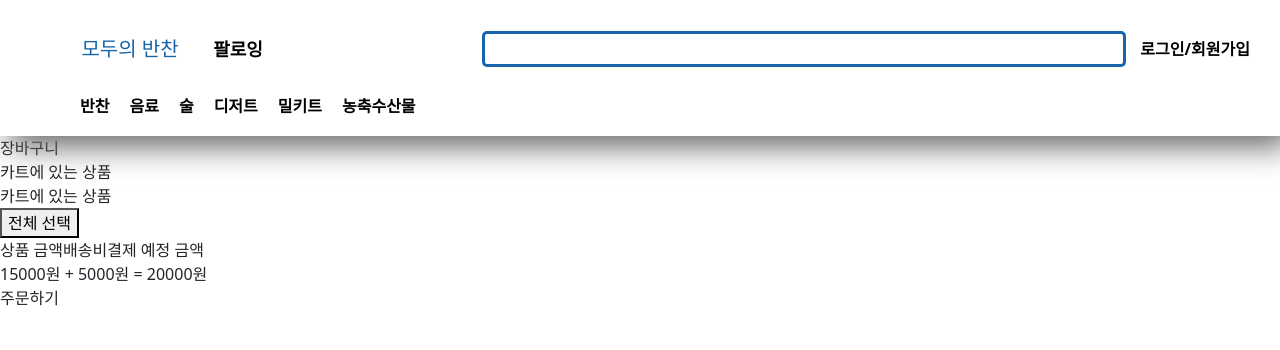
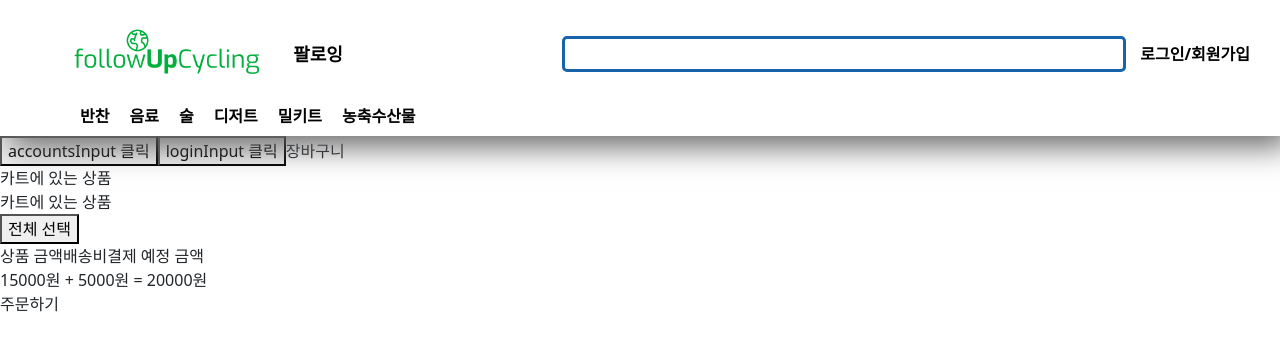
Before and after one commit to zoonong/modubanchan_front, a React (Create React App) app: page /#/Cart in a window 1280 px wide. Shown: the top 350 px of the page. Built offline with nearby package versions, Linux system fonts and the light colour scheme.

Commit message:
logo 제작

```diff
--- a/package.json
+++ b/package.json
@@ -43,10 +43,5 @@
       "last 1 firefox version",
       "last 1 safari version"
     ]
-  },
-  "proxy": {
-    "/api": {
-      "target": "http://localhost:8000"
-    }
   }
 }
--- a/src/components/Tap.js
+++ b/src/components/Tap.js
@@ -14,7 +14,7 @@ const Tap = ({ isLoggedIn, setIsLoggedIn }) => {
     <header className={cx("Tap")}>
       <nav className={cx("Bar")}>
         <Link to="/">
-          <button className={cx("Title")}>모두의 반찬</button>
+          <img src={require("../images/logo.png")} alt="home" className={cx("Title")} />
         </Link>
         <Link to="/Feed">
           <button className={cx("Following")}>팔로잉</button>
--- a/src/routes/Cart.js
+++ b/src/routes/Cart.js
@@ -1,9 +1,53 @@
-import React from "react";
+import React, { useEffect, useState } from "react";
 import CartProduct from "../components/CartProduct";
+import axios from "axios";
+import { Link } from "react-router-dom";
 
 const Cart = () => {
+  const [text, setText] = useState([]);
+
+  function accountsInput() {
+    axios.post("http://127.0.0.1:8000/accounts/", {
+      email: "udayeon@naver.com",
+      password1: "qwer1234!",
+      password2: "qwer1234!"
+    })
+      .then(function (response) {
+        console.log(response);
+      })
+      .catch(function (error) {
+        console.log(error);
+      });
+}
+
+function loginInput() {
+  axios.post("http://127.0.0.1:8000/accounts/login/", {
+      email: "udayeon@naver.com",
+      password: "qwer1234!",
+    })
+      .then(function (response) {
+        console.log(response);
+      })
+      .catch(function (error) {
+        console.log(error);
+      });
+}
+
+  function getNotice() {
+    axios.get("http://127.0.0.1:8000/product/")
+      .then((response) => {
+        setText([...response.data]);
+        console.log(response.data);
+      })
+      .catch(function (error) {
+        console.log(error);
+      });
+  };
+
   return (
     <div>
+      <button type="text" onClick={accountsInput}>accountsInput 클릭</button>
+      <button type="text" onClick={loginInput}>loginInput 클릭</button>
       <span>장바구니</span>
       <CartProduct />
       <CartProduct />
--- a/src/styles/Tap/Tap.module.scss
+++ b/src/styles/Tap/Tap.module.scss
@@ -18,13 +18,10 @@ $blue: #1864ab;
     align-items: center;
     .Title {
       flex: 1;
-      background-color: white;
+      background-color: transparent;
       padding: 4px;
-      color: $blue;
-      font-size: 20px;
-      width: 120px;
-      height: 50px;
-      border-radius: 100px;
+      width: 200px;
+      height: 60px;
       margin: 4px;
       border: none;
       margin-left: 50px;
```
Also changed, not shown: src/actions/index.js (+10 -0 lines), src/images/logo.png (added).
